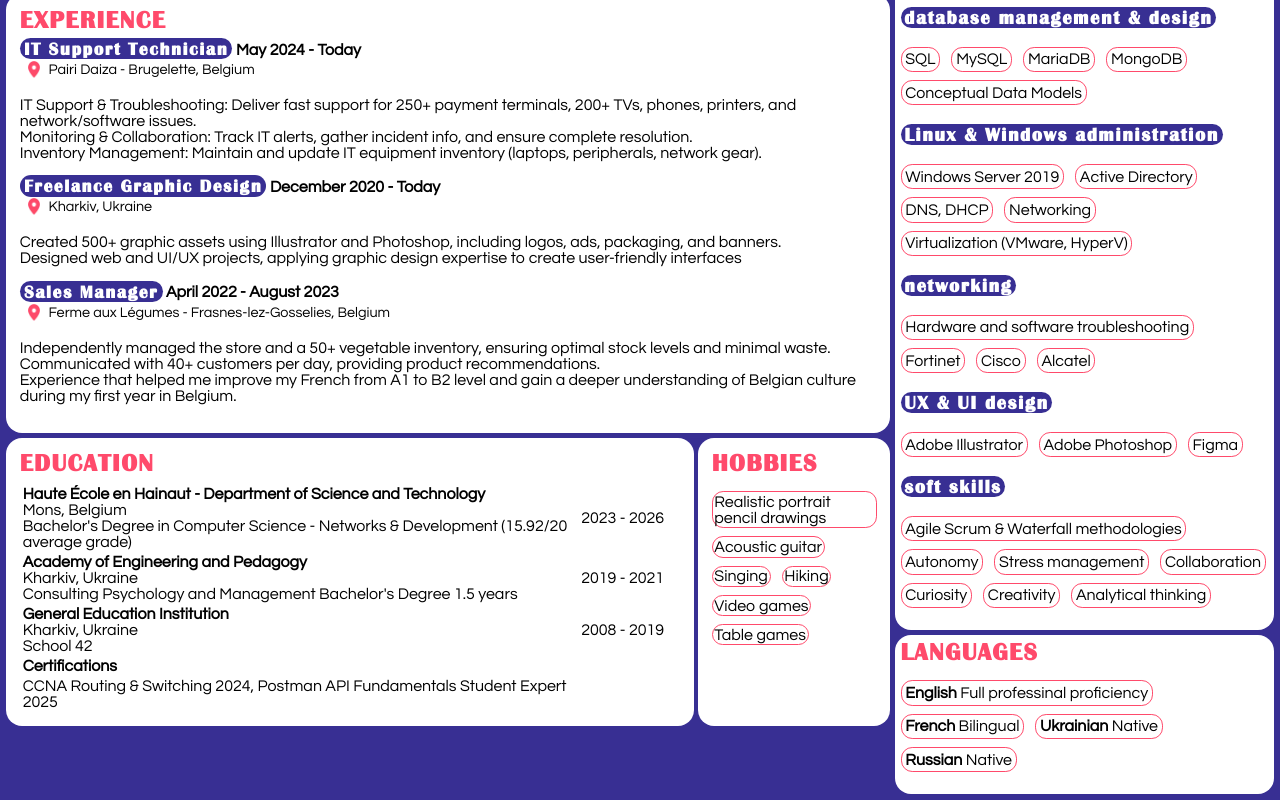
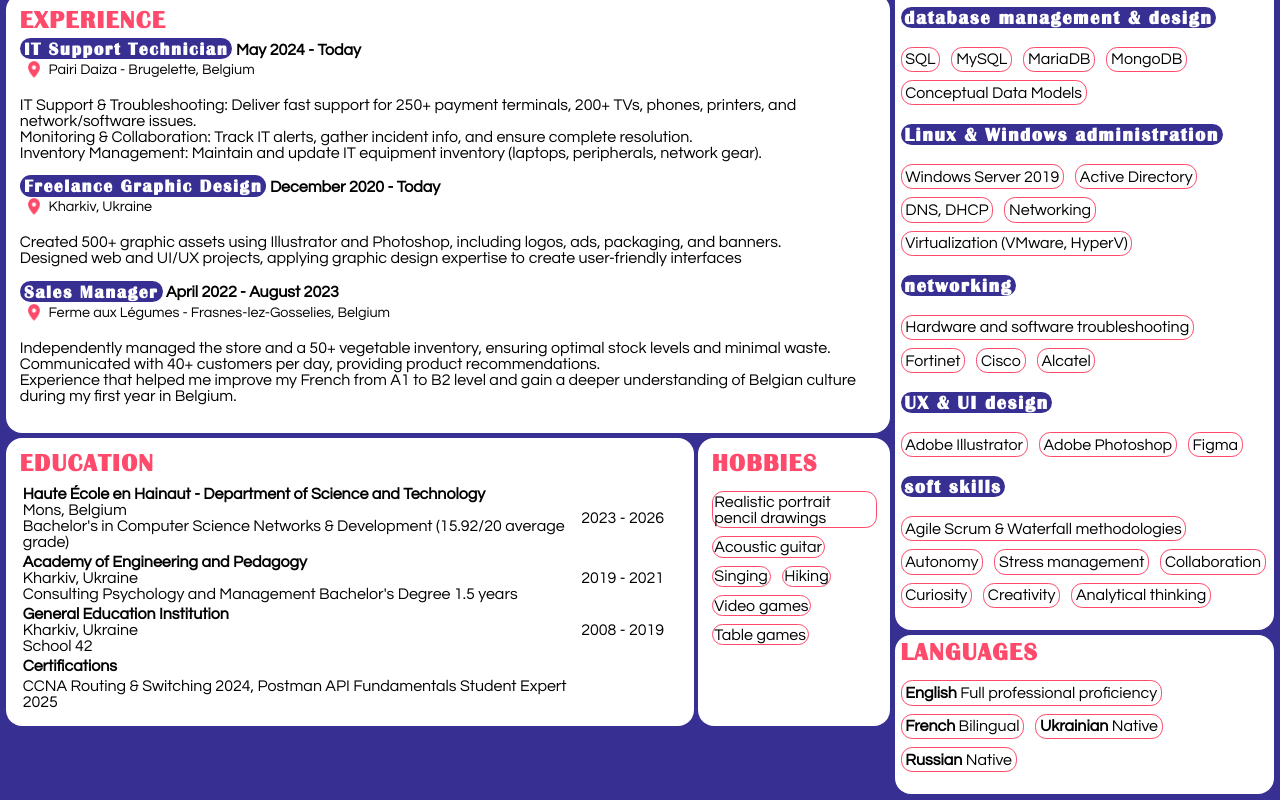
Before and after one commit to parasol-ka/ResumeSchoolProject, a plain HTML site: page index.html in a window 1280 px wide. Shown: the part 1062-1862 px from the top of the page. Drawn offline with nearby package versions, Linux system fonts and the light colour scheme.

Commit message:
Fix : missing "o" in "professional"

```diff
--- a/index.html
+++ b/index.html
@@ -99,7 +99,7 @@
                         <tr>
                             <td class="education-info"><b>Haute École en Hainaut - Department of Science and Technology</b><br>
                             Mons, Belgium<br>
-                            Bachelor's Degree in Computer Science - Networks & Development (15.92/20 average grade)
+                            Bachelor's in Computer Science Networks & Development (15.92/20 average grade)
                             </td>
                             <td>2023 - 2026</td>
                         </tr>
@@ -211,7 +211,7 @@
             <section class="info-section" id="languages">
                 <h2 class="sections-headers">LANGUAGES</h2>
                 <ul class="sections-lists">
-                    <li><b>English</b> Full professinal proficiency</li>
+                    <li><b>English</b> Full professional proficiency</li>
                     <li><b>French</b> Bilingual</li>
                     <li><b>Ukrainian</b> Native</li>
                     <li><b>Russian</b> Native</li>
```
